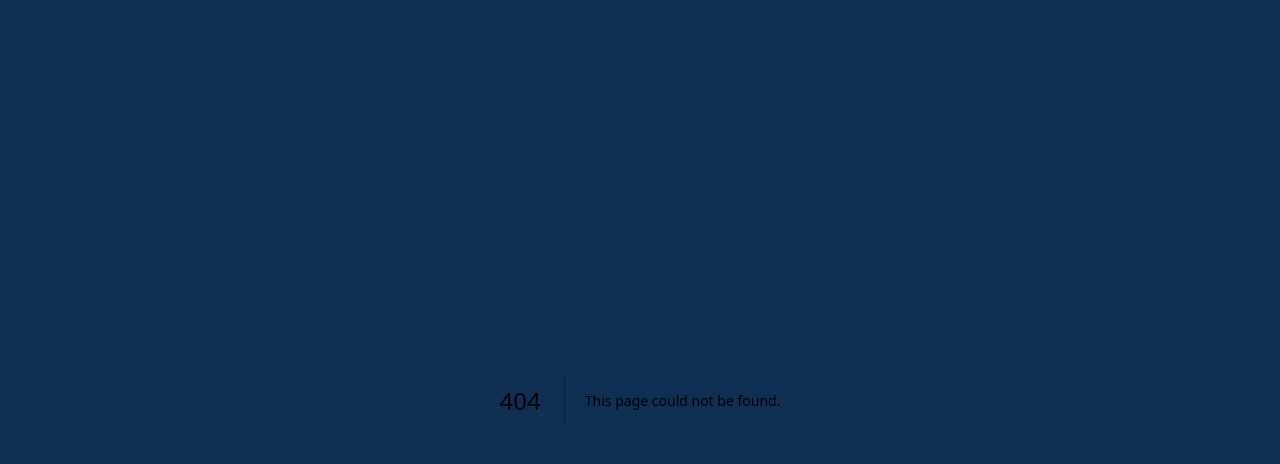
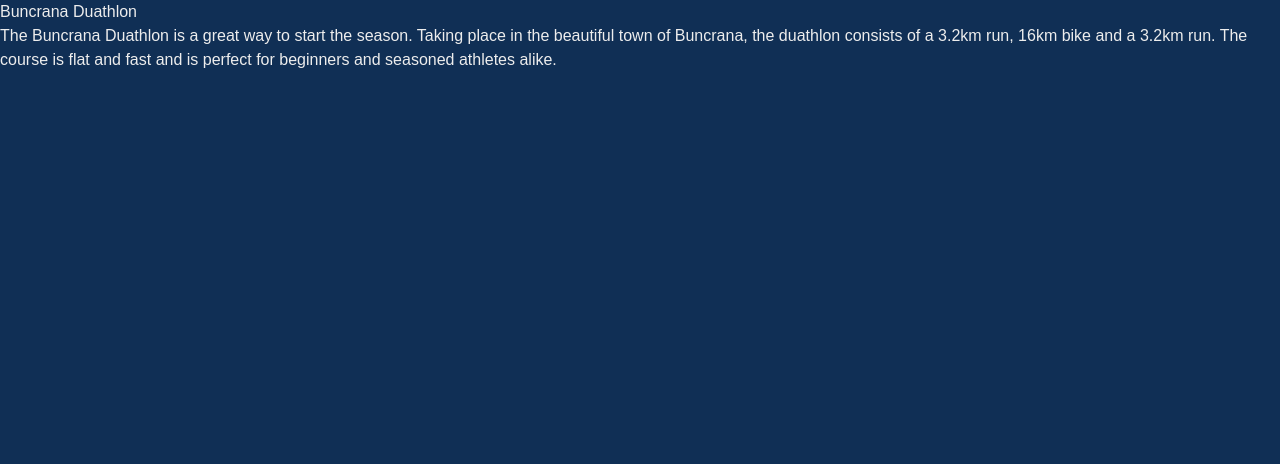
Before and after one commit to daryl-sf/nwtc, a Next.js app: page /races/buncrana-duathlon in a window 1280 px wide. Before the commit this address had no page. Shown: the top 464 px of the page. Built offline with nearby package versions, Linux system fonts and the light colour scheme.

Commit message:
add pages for detailed content

```diff
--- a/src/app/page.tsx
+++ b/src/app/page.tsx
@@ -7,13 +7,13 @@ import Juniors from "@/app/ui/panels/juniors";
 
 export default function Page() {
   return (
-    <div className="snap-y snap-mandatory overflow-y-scroll h-screen no-scrollbar">
+    <main className="snap-y snap-mandatory overflow-y-scroll h-screen no-scrollbar">
       <Home />
       <AboutUs />
       <Training />
       <Races />
       <Join />
       <Juniors />
-    </div>
+    </main>
   );
 }
--- /dev/null
+++ b/src/app/races/buncrana-duathlon/page.tsx
@@ -0,0 +1,22 @@
+import { Metadata } from "next";
+
+export const metadata: Metadata = {
+  title: "NWTC | Buncrana Duathlon",
+  description:
+    "The Buncrana Duathlon is a great way to start the season. Taking place in the beautiful town of Buncrana, the duathlon consists of a 3.2km run, 16km bike and a 3.2km run. The course is flat and fast and is perfect for beginners and seasoned athletes alike.",
+};
+export default function BuncranaDuathlon() {
+  return (
+    <main>
+      <section>
+        <h1>Buncrana Duathlon</h1>
+        <p>
+          The Buncrana Duathlon is a great way to start the season. Taking place
+          in the beautiful town of Buncrana, the duathlon consists of a 3.2km
+          run, 16km bike and a 3.2km run. The course is flat and fast and is
+          perfect for beginners and seasoned athletes alike.
+        </p>
+      </section>
+    </main>
+  );
+}
--- /dev/null
+++ b/src/app/races/liam-ball-triathlon/page.tsx
@@ -0,0 +1,23 @@
+import { Metadata } from "next";
+
+export const metadata: Metadata = {
+  title: "NWTC | Liam Ball Triathlon",
+  description:
+    "Liam Ball Sprint Triathlon is NWTC's flagship race. The event is one of the oldest on the racing calendar and is named after Derry swimmer Liam Ball who represented Ireland at the 1968 & 1972 Olympics",
+};
+
+export default function LiamBallTriathlon() {
+  return (
+    <main>
+      <section>
+        <h1>Liam Ball Triathlon</h1>
+        <p>
+          Lorem ipsum dolor sit amet consectetur adipisicing elit. Dignissimos,
+          ratione. Non eveniet cupiditate veniam ut magni odio aliquid ab. Et
+          asperiores accusantium alias iste praesentium beatae omnis est nihil
+          impedit.
+        </p>
+      </section>
+    </main>
+  );
+}
--- a/src/app/ui/panels/races.tsx
+++ b/src/app/ui/panels/races.tsx
@@ -1,6 +1,7 @@
 "use client";
 import { Carousel } from "@material-tailwind/react";
 import Image from "next/image";
+import Link from "next/link";
 
 export default function Races() {
   return (
@@ -48,6 +49,12 @@ export default function Races() {
                     keeping his story alive and inspiring the next generation of
                     athletes.
                   </p>
+                  <Link
+                    href="/races/buncrana-duathlon"
+                    className="text-brandGreen font-bold hover:underline"
+                  >
+                    Read more
+                  </Link>
                 </div>
               </div>
             </div>
@@ -71,6 +78,12 @@ export default function Races() {
                     course is flat and fast and is perfect for beginners and
                     seasoned athletes alike.
                   </p>
+                  <Link
+                    href="/races/liam-ball-triathlon"
+                    className="text-brandGreen font-bold hover:underline"
+                  >
+                    Read more
+                  </Link>
                 </div>
               </div>
             </div>
```
